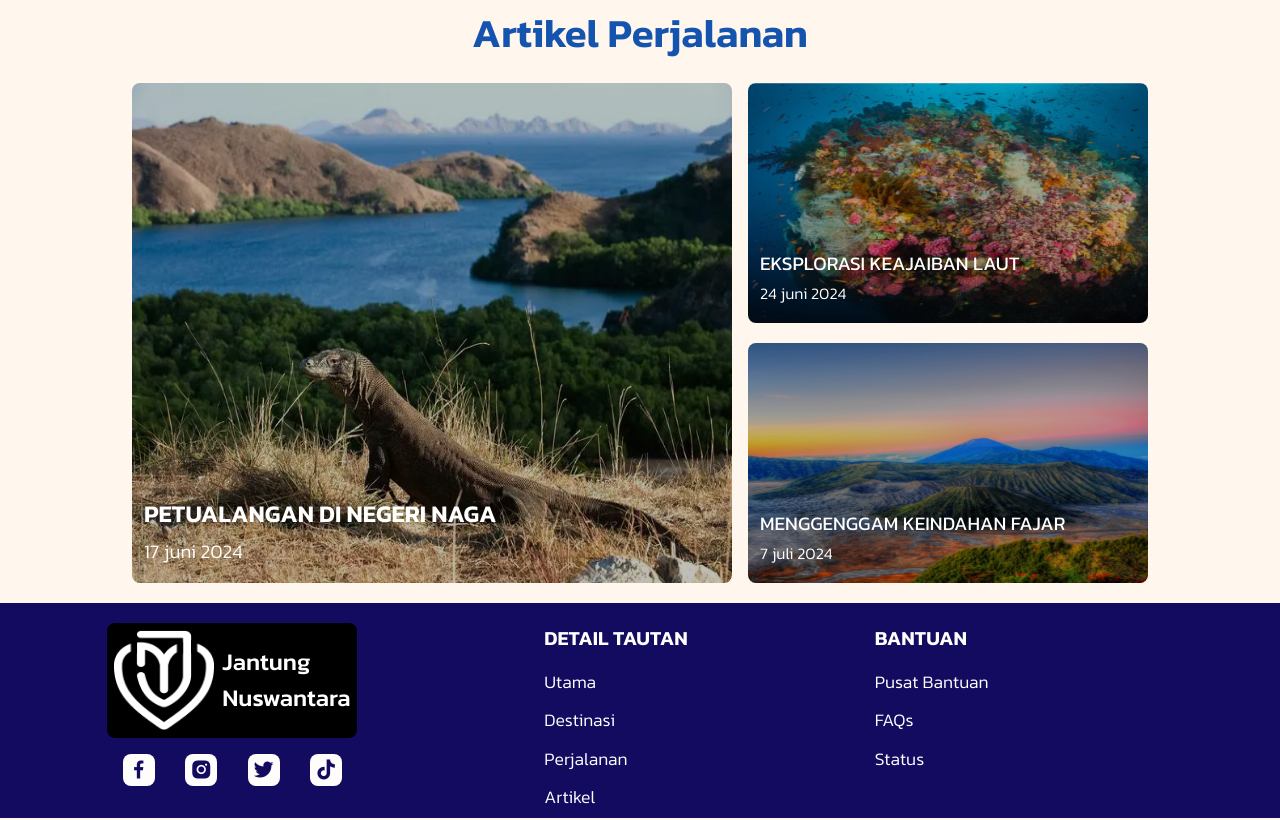
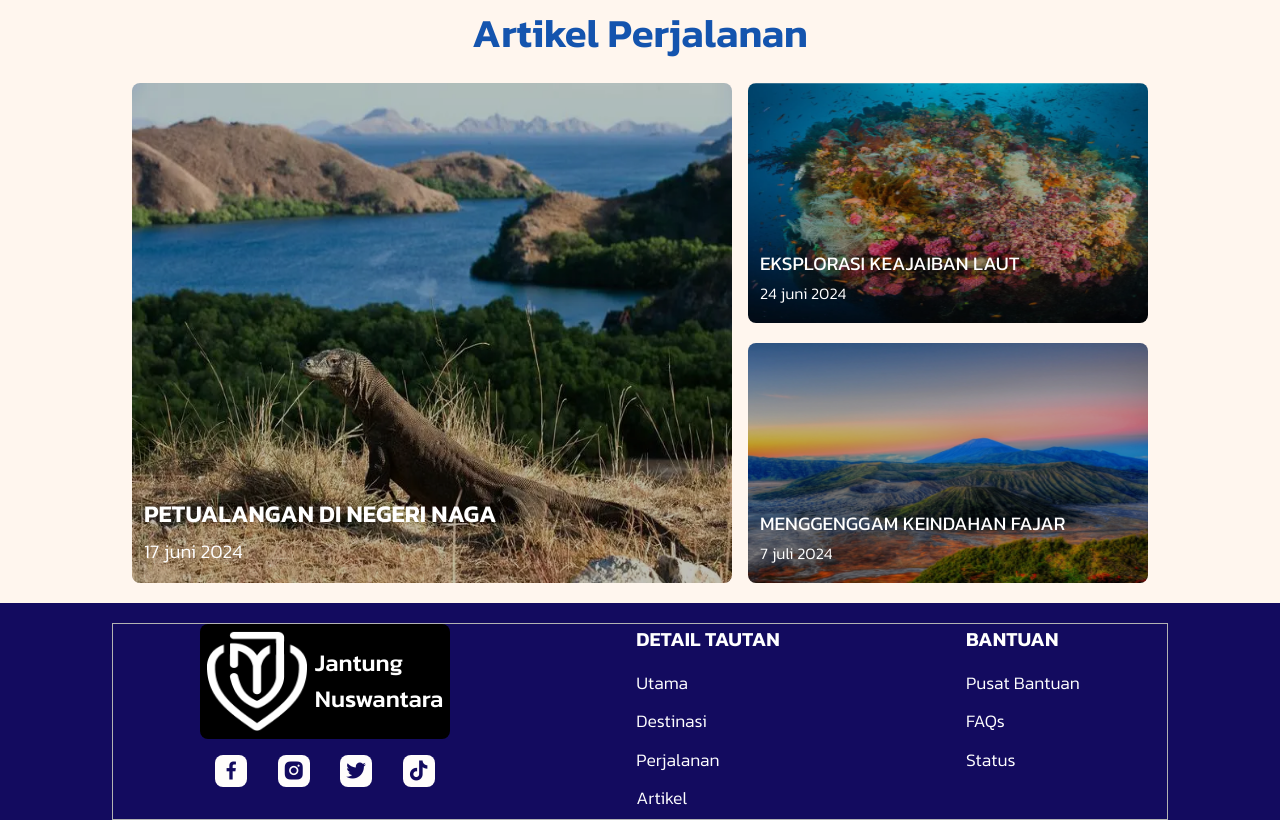
Before and after one commit to SumertaYasa/jantung_nuswantara-Responsive_destination_website, a website: page views/home/home.html in a window 1280 px wide. Shown: the part 2312-3132 px from the top of the page. Drawn offline with nearby package versions, Linux system fonts and the light colour scheme.

Commit message:
perbaiki footer style

```diff
--- a/assets/css/base.css
+++ b/assets/css/base.css
@@ -222,7 +222,7 @@
   }
 
   .footer__container {
-    @apply md:w-[calc(100%-14rem)] mx-5 gap-3 flex flex-col xs:flex-row xs:justify-around;
+    @apply md:w-[calc(100%-14rem)] gap-3 px-5 border mx-auto flex flex-col xs:flex-row xs:justify-around xs:px-0 ;
   }
   .social__media{
     @apply mt-4 flex xs:justify-around items-center
```
Also changed, not shown: assets/css/output.css.
